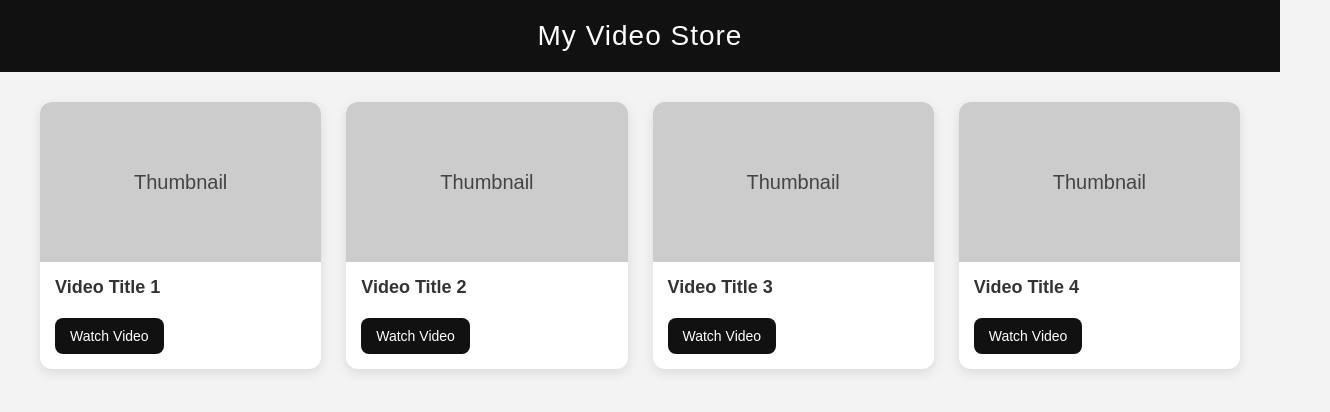
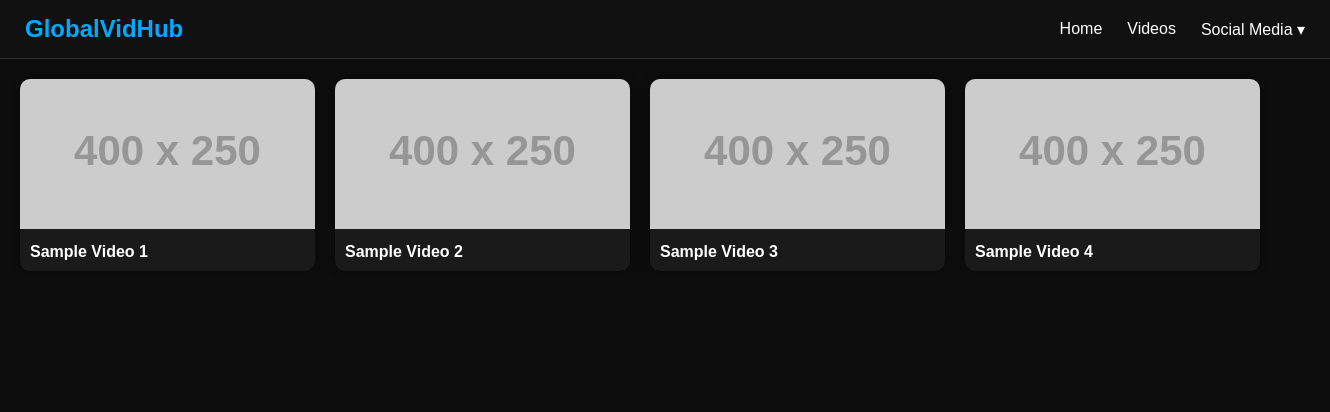
Before and after one commit to ziyadgul/GlobalVidHub, a plain HTML site: page index.html in a window 1280 px wide. Shown: the whole page, 1330 px wide, since content can reach past the window. Drawn offline with Linux system fonts and the light colour scheme; placeholder pictures from the web are drawn by us.

Commit message:
Update index.html

```diff
--- a/index.html
+++ b/index.html
@@ -3,125 +3,161 @@
 <head>
   <meta charset="UTF-8" />
   <meta name="viewport" content="width=device-width, initial-scale=1.0" />
-  <title>Video Store Style Gallery</title>
+  <title>GlobalVidHub</title>
   <style>
     body {
       margin: 0;
       font-family: Arial, sans-serif;
-      background: #f3f3f3;
-      color: #333;
+      background: #0d0d0d;
+      color: #fff;
     }
 
-    header {
+    /* NAVBAR */
+    .navbar {
+      width: 100%;
       background: #111;
-      color: #fff;
-      padding: 20px;
-      text-align: center;
-      font-size: 28px;
-      letter-spacing: 1px;
+      padding: 15px 25px;
+      display: flex;
+      justify-content: space-between;
+      align-items: center;
+      position: sticky;
+      top: 0;
+      z-index: 1000;
+      border-bottom: 1px solid #333;
     }
 
-    .container {
-      max-width: 1200px;
-      margin: 30px auto;
-      padding: 0 20px;
-      display: grid;
-      grid-template-columns: repeat(auto-fill, minmax(260px, 1fr));
-      grid-gap: 25px;
+    .navbar .logo {
+      font-size: 24px;
+      font-weight: bold;
+      color: #00aaff;
     }
 
-    .card {
-      background: #fff;
-      border-radius: 12px;
-      box-shadow: 0 4px 12px rgba(0,0,0,0.1);
-      overflow: hidden;
-      transition: transform 0.25s;
+    .nav-links {
+      display: flex;
+      gap: 25px;
+      align-items: center;
     }
 
-    .card:hover {
-      transform: scale(1.03);
+    .nav-links a {
+      color: #fff;
+      text-decoration: none;
+      font-size: 16px;
     }
 
-    .thumb {
-      width: 100%;
-      height: 160px;
-      background: #ccc;
-      display: flex;
-      align-items: center;
-      justify-content: center;
-      font-size: 20px;
-      color: #444;
-    }
-
-    .content {
-      padding: 15px;
-    }
-
-    .title {
-      font-size: 18px;
-      font-weight: bold;
-      margin-bottom: 10px;
-    }
-
-    .btn {
-      margin-top: 10px;
-      padding: 10px 15px;
-      background: #111;
-      color: #fff;
-      text-decoration: none;
-      border-radius: 8px;
-      font-size: 14px;
+    /* DROPDOWN */
+    .dropdown {
+      position: relative;
       display: inline-block;
     }
 
-    .btn:hover {
+    .dropdown-btn {
+      color: #fff;
+      cursor: pointer;
+    }
+
+    .dropdown-content {
+      display: none;
+      position: absolute;
+      background-color: #1a1a1a;
+      min-width: 150px;
+      border: 1px solid #333;
+      border-radius: 6px;
+      box-shadow: 0 0 10px rgba(0,0,0,0.4);
+      z-index: 1;
+    }
+
+    .dropdown-content a {
+      color: white;
+      padding: 10px 15px;
+      display: block;
+      text-decoration: none;
+    }
+
+    .dropdown-content a:hover {
       background: #333;
+    }
+
+    .dropdown:hover .dropdown-content {
+      display: block;
+    }
+
+    /* VIDEO GRID */
+    .grid {
+      display: grid;
+      grid-template-columns: repeat(auto-fill, minmax(250px, 1fr));
+      gap: 20px;
+      padding: 20px;
+    }
+
+    .video-card {
+      background: #1a1a1a;
+      border-radius: 10px;
+      overflow: hidden;
+      box-shadow: 0 0 10px rgba(0,0,0,0.4);
+      transition: 0.3s;
+    }
+
+    .video-card:hover {
+      transform: scale(1.05);
+      box-shadow: 0 0 12px rgba(0,150,255,0.5);
+    }
+
+    .video-card img {
+      width: 100%;
+      height: 150px;
+      object-fit: cover;
+    }
+
+    .video-card .title {
+      padding: 10px;
+      font-size: 16px;
+      font-weight: bold;
     }
   </style>
 </head>
 <body>
 
-<header>My Video Store</header>
+  <!-- NAVBAR -->
+  <div class="navbar">
+    <div class="logo">GlobalVidHub</div>
 
-<div class="container">
+    <div class="nav-links">
+      <a href="index.html">Home</a>
+      <a href="videos.html">Videos</a>
 
-  <!-- CARD 1 -->
-  <div class="card">
-    <div class="thumb">Thumbnail</div>
-    <div class="content">
-      <div class="title">Video Title 1</div>
-      <a class="btn" href="#">Watch Video</a>
+      <div class="dropdown">
+        <span class="dropdown-btn">Social Media ▾</span>
+        <div class="dropdown-content">
+          <a href="https://instagram.com" target="_blank">Instagram</a>
+          <a href="https://youtube.com" target="_blank">YouTube</a>
+          <a href="https://tiktok.com" target="_blank">TikTok</a>
+        </div>
+      </div>
     </div>
   </div>
 
-  <!-- CARD 2 -->
-  <div class="card">
-    <div class="thumb">Thumbnail</div>
-    <div class="content">
-      <div class="title">Video Title 2</div>
-      <a class="btn" href="#">Watch Video</a>
+  <!-- MAIN VIDEO GRID -->
+  <section class="grid">
+    <div class="video-card">
+      <img src="https://via.placeholder.com/400x250" />
+      <div class="title">Sample Video 1</div>
     </div>
-  </div>
 
-  <!-- CARD 3 -->
-  <div class="card">
-    <div class="thumb">Thumbnail</div>
-    <div class="content">
-      <div class="title">Video Title 3</div>
-      <a class="btn" href="#">Watch Video</a>
+    <div class="video-card">
+      <img src="https://via.placeholder.com/400x250" />
+      <div class="title">Sample Video 2</div>
     </div>
-  </div>
 
-  <!-- CARD 4 -->
-  <div class="card">
-    <div class="thumb">Thumbnail</div>
-    <div class="content">
-      <div class="title">Video Title 4</div>
-      <a class="btn" href="#">Watch Video</a>
+    <div class="video-card">
+      <img src="https://via.placeholder.com/400x250" />
+      <div class="title">Sample Video 3</div>
     </div>
-  </div>
 
-</div>
+    <div class="video-card">
+      <img src="https://via.placeholder.com/400x250" />
+      <div class="title">Sample Video 4</div>
+    </div>
+  </section>
 
 </body>
 </html>
```
